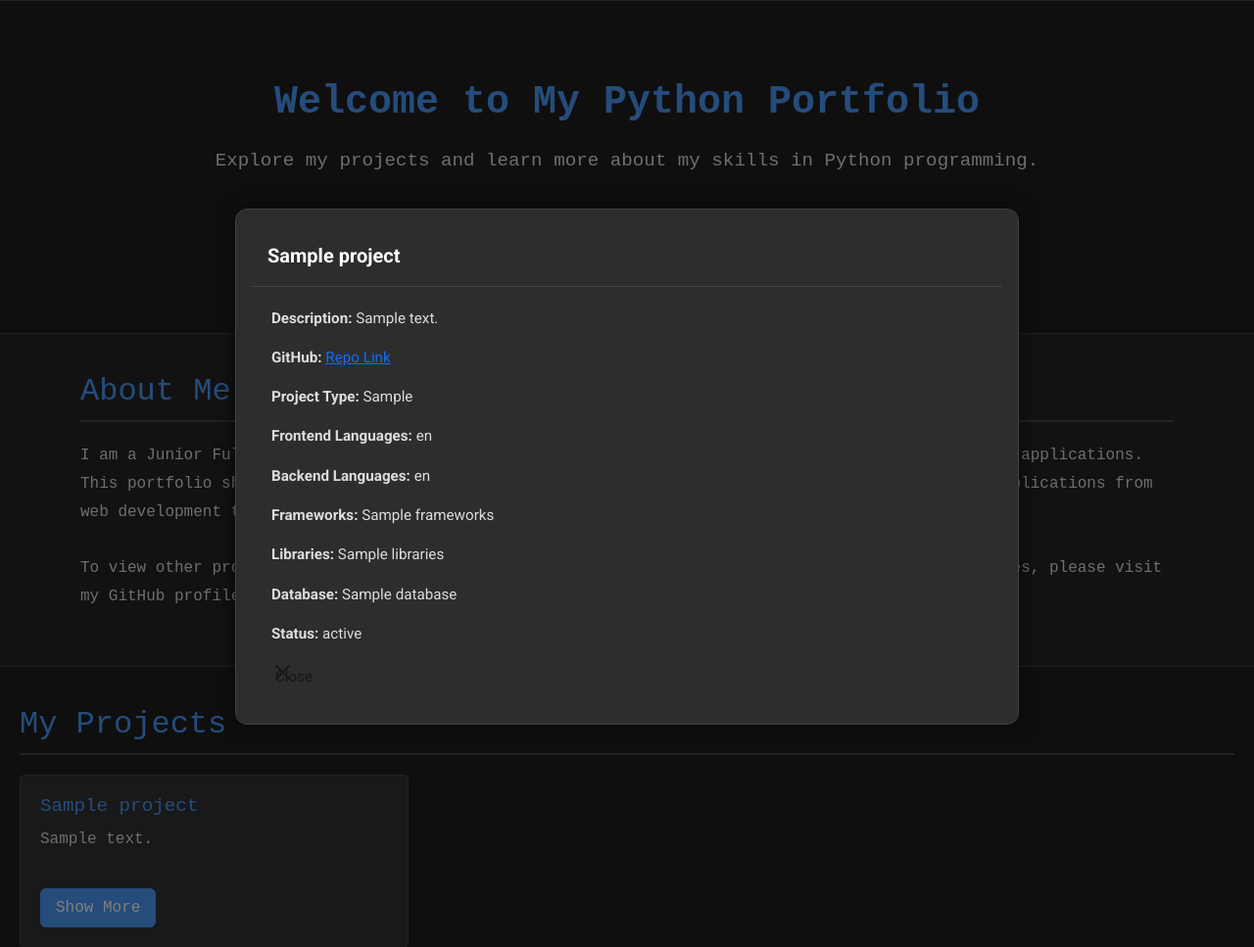
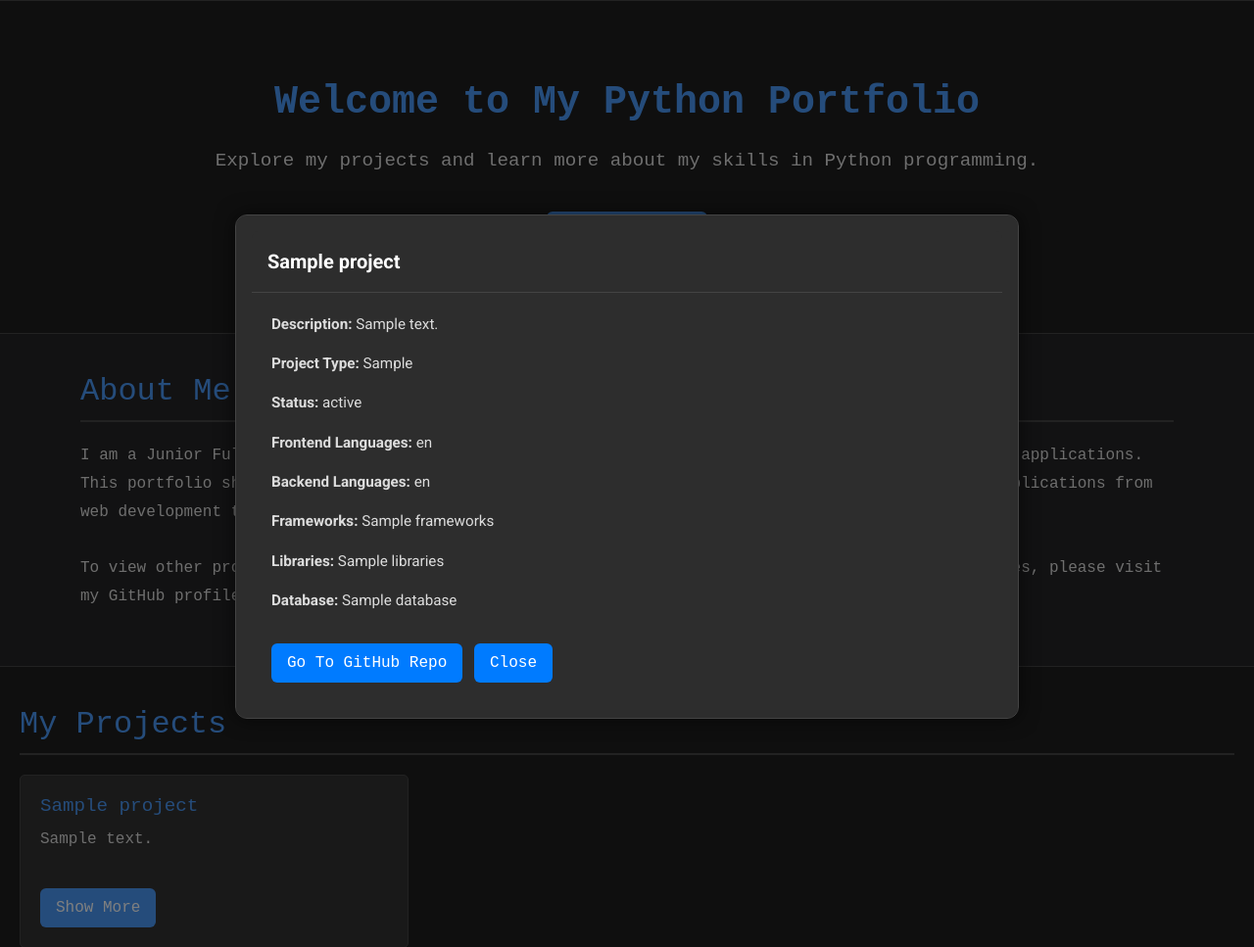
Before and after one commit to mahmudurmahid/python-project-portfolio, a Flask app: template templates/index.html in a window 1280 px wide, after a click on "Show More". Shown: the part 75-1042 px from the top of the page at 98% size. Run offline with Flask 3, Linux system fonts and the light colour scheme; the template is opened without the code that fills it: most values are stand-ins (such as "Sample title", 1, 10 or a date in 2020).

Commit message:
changed order of modal paragraphs, added view repo button

```diff
--- a/static/css/styles.css
+++ b/static/css/styles.css
@@ -144,7 +144,8 @@ h2 {
   flex-grow: 1;
 }
 
-.projects .btn-primary {
+.projects .btn-primary,
+.projects .btn-modal {
   background-color: #4b99f7;
   color: #fff;
   font-family: "Courier New", monospace;
@@ -156,7 +157,8 @@ h2 {
   transition: background-color 0.3s ease;
 }
 
-.projects .btn-primary:hover {
+.projects .btn-primary:hover,
+.projects .btn-modal:hover {
   background-color: #357bd8;
 }
 
--- a/templates/index.html
+++ b/templates/index.html
@@ -138,15 +138,10 @@
                       <strong>Description:</strong> {{ project['Description'] }}
                     </p>
                     <p>
-                      <strong>GitHub:</strong>
-                      <a href="{{ project['GitHub Link'] }}" target="_blank"
-                        >Repo Link</a
-                      >
-                    </p>
-                    <p>
                       <strong>Project Type:</strong> {{ project['Project Type']
                       }}
                     </p>
+                    <p><strong>Status:</strong> {{ project['Status'] }}</p>
                     <p>
                       <strong>Frontend Languages:</strong> {{ project['Frontend
                       Languages'] }}
@@ -162,10 +157,16 @@
                       <strong>Libraries:</strong> {{ project['Libraries'] }}
                     </p>
                     <p><strong>Database:</strong> {{ project['Database'] }}</p>
-                    <p><strong>Status:</strong> {{ project['Status'] }}</p>
+                    <a
+                      href="{{ project['GitHub Link'] }}"
+                      target="_blank"
+                      class="btn btn-modal mt-3 me-2"
+                    >
+                      Go To GitHub Repo
+                    </a>
                     <button
                       type="button"
-                      class="btn-close"
+                      class="btn btn-modal mt-3"
                       data-bs-dismiss="modal"
                       aria-label="Close"
                     >
```
